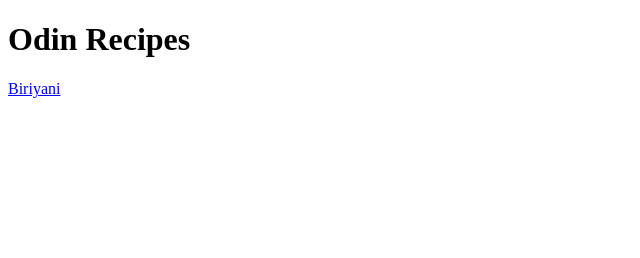
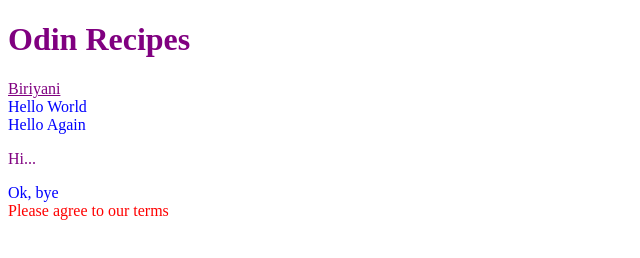
Before and after one commit to royseo-dev/odin-recipes, a plain HTML site: page index.html in a window 1280 px wide. Shown: the whole page, without its empty margins (0-640 px from the left). Drawn offline with Linux system fonts and the light colour scheme.

Commit message:
Learning CSS

```diff
--- a/index.html
+++ b/index.html
@@ -4,9 +4,15 @@
     <meta charset="UTF-8" />
     <meta name="viewport" content="width=device-width, initial-scale=1.0" />
     <title>Document</title>
+    <link rel="stylesheet" href="styles.css" />
   </head>
   <body>
     <h1>Odin Recipes</h1>
     <a href="recipes/biriyani.html">Biriyani</a>
+    <div>Hello World</div>
+    <div>Hello Again</div>
+    <p>Hi...</p>
+    <div>Ok, bye</div>
+    <div class="alert-text">Please agree to our terms</div>
   </body>
 </html>
--- /dev/null
+++ b/styles.css
@@ -0,0 +1,9 @@
+* {
+  color: purple;
+}
+div {
+  color: blue;
+}
+.alert-text {
+  color: red;
+}
```
